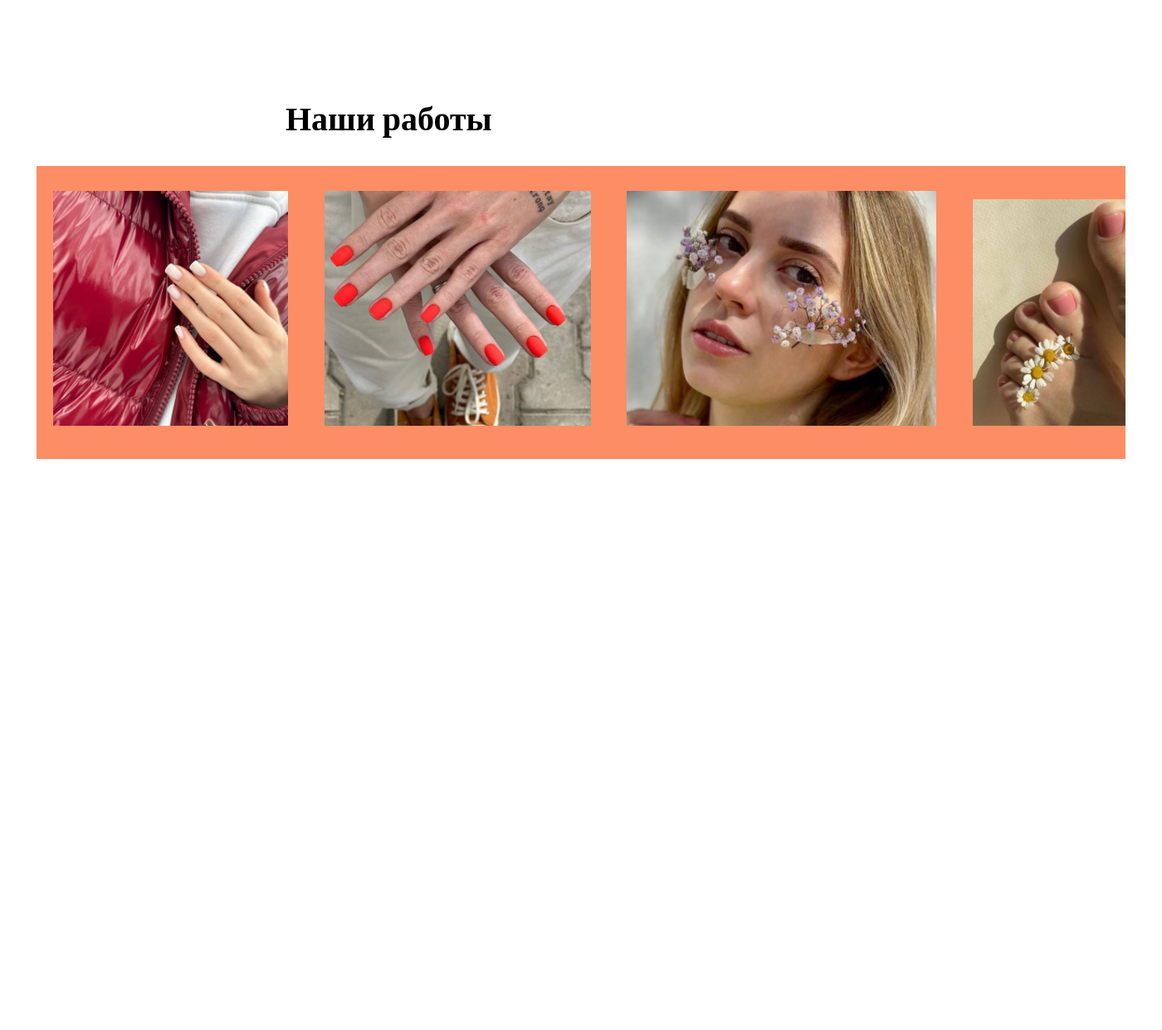
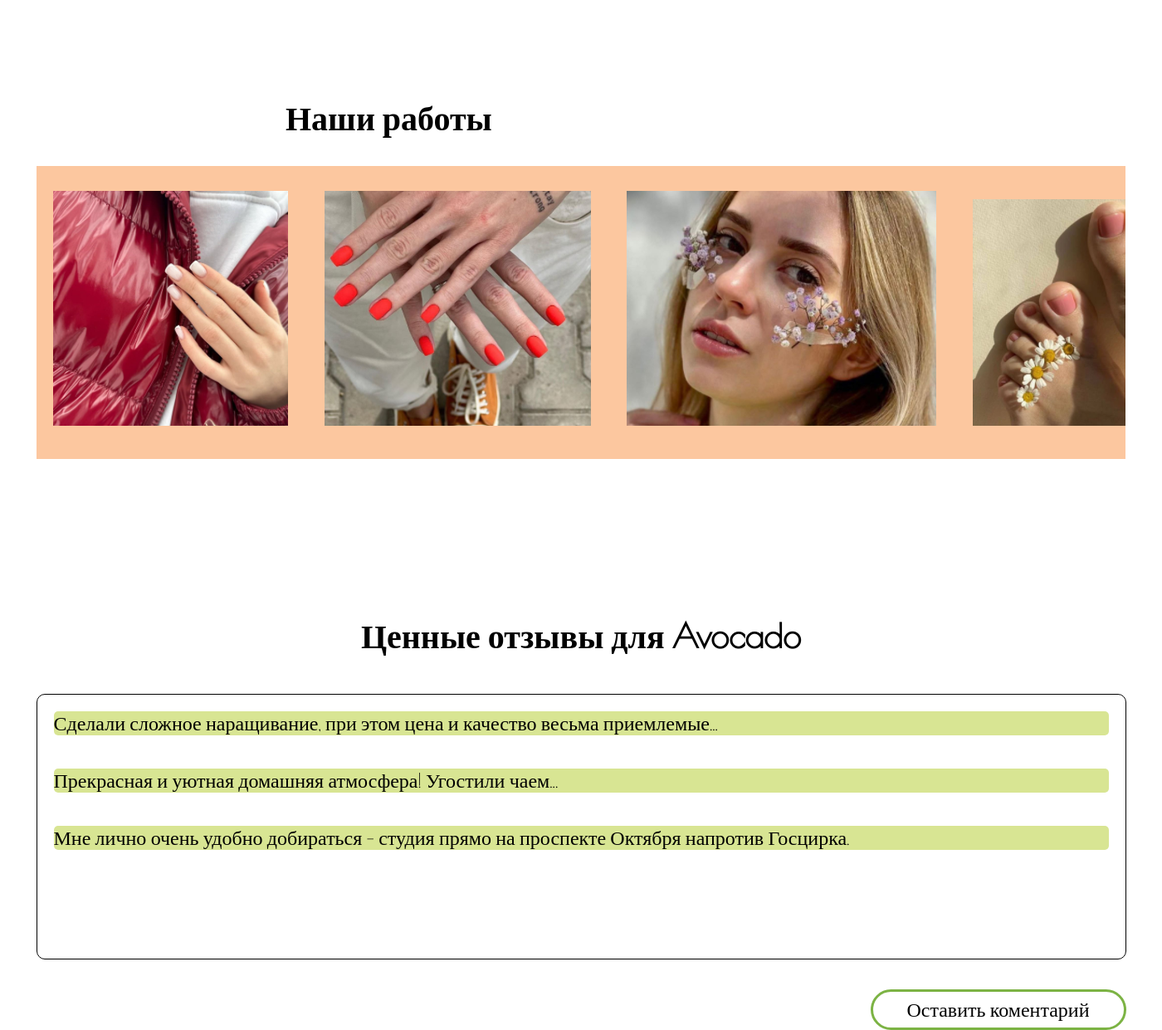
Before and after one commit to pivoforever/Nail_salon, a PHP site: page / in a window 1400 px wide. Shown: the part 2852-4093 px from the top of the page at 83% size. Before the commit the page ends 3405 px from the top, so only its background shows below. Run offline with PHP 8.4, Linux system fonts and the light colour scheme.

Commit message:
Доделал Отзывы

```diff
--- a/index.html
+++ b/index.html
@@ -101,7 +101,17 @@
         </div>
       </section>
       <!-- Отзывы -->
-      <section class="reviews"></section>
+      <section class="reviews">
+        <h2 id="our_works">Ценные отзывы для Avocado</h2>
+        <div class="comments">
+          <p>Сделали сложное наращивание, при этом цена и качество весьма приемлемые...</p>
+          <p>Прекрасная и уютная домашняя атмосфера! Угостили чаем...</p>
+          <p>Мне лично очень удобно добираться  - студия прямо на проспекте Октября напротив Госцирка.</p>
+        </div>
+        <div class="rev-button">
+          <a href="#" class="button">Оставить коментарий</a>
+        </div>
+      </section>
       <!-- Наша студия -->
       <section class="our_studio"></section>
     </main>
--- a/style/main.css
+++ b/style/main.css
@@ -212,8 +212,8 @@ nav {
     white-space: nowrap;
     max-width: 1312px;
     min-height: 339px;
-    margin: 0 auto;
-    background: rgb(253, 141, 101);
+    margin: 0 auto 190px;
+    background: rgb(252, 199, 159);
 }
 .our_works_items a {
     display: inline-block;
@@ -229,3 +229,35 @@ nav {
     -ms-overflow-style: none; /* Скрываем скроллбар в IE/Edge */
     scrollbar-width: none; /* Скрываем скроллбар в Firefox */
 }
+.reviews h2 {
+    text-align: center;
+    margin-bottom: 45px;
+}
+.comments {
+    display: flex;
+    flex-direction: column;
+    max-width: 1313px;
+    min-height: 320px;
+    margin: 0 auto 36px;
+    border: 1px solid black;
+    border-radius: 10px;
+    font-size: 24px;
+    padding: 20px;
+}
+.comments p {
+    margin-bottom: 40px;
+    background: rgb(216, 229, 147);
+    border-radius: 5px;
+}
+.rev-button {
+    display: flex;
+    width: 1313px;
+    margin: 0 auto;
+    justify-content: flex-end;
+}
+.reviews .button{
+    background: white;
+    width: 308px;
+    height: 49px;
+    border: 3px solid rgb(124, 179, 68);
+}
```
